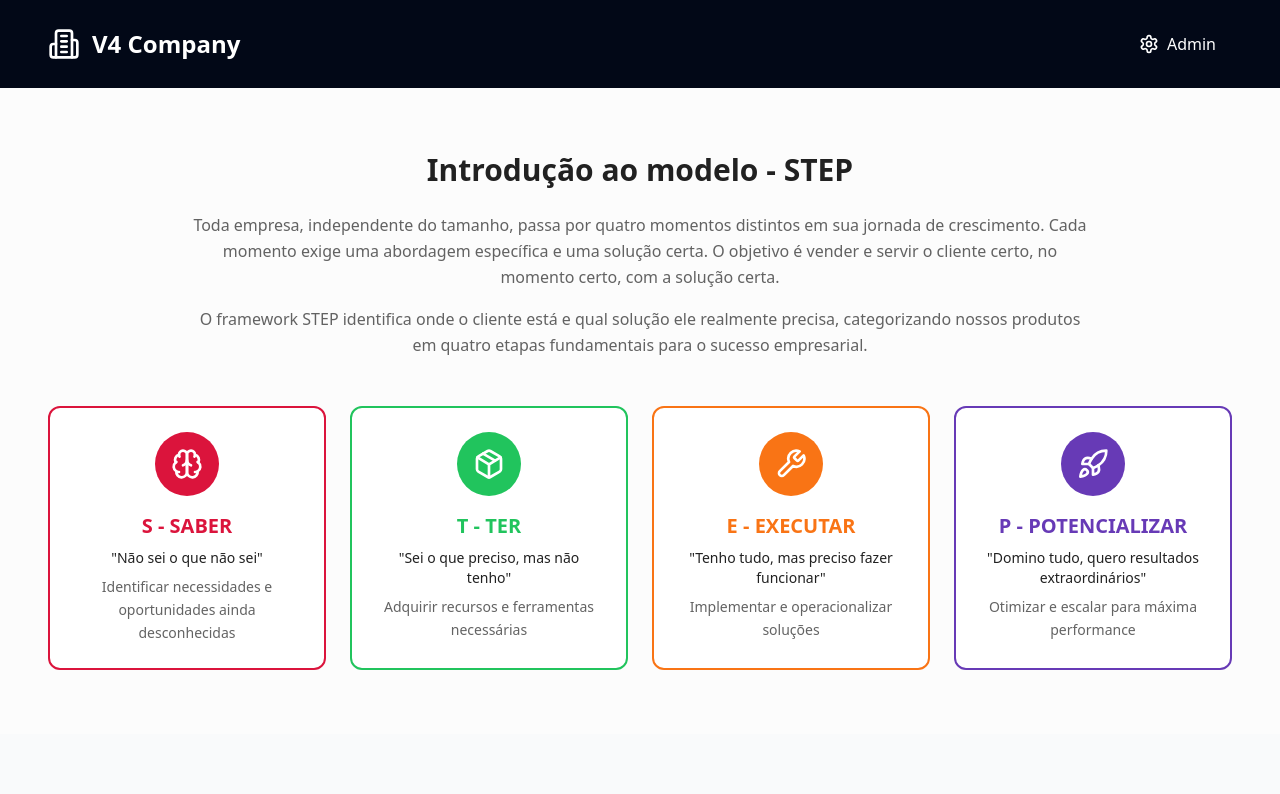
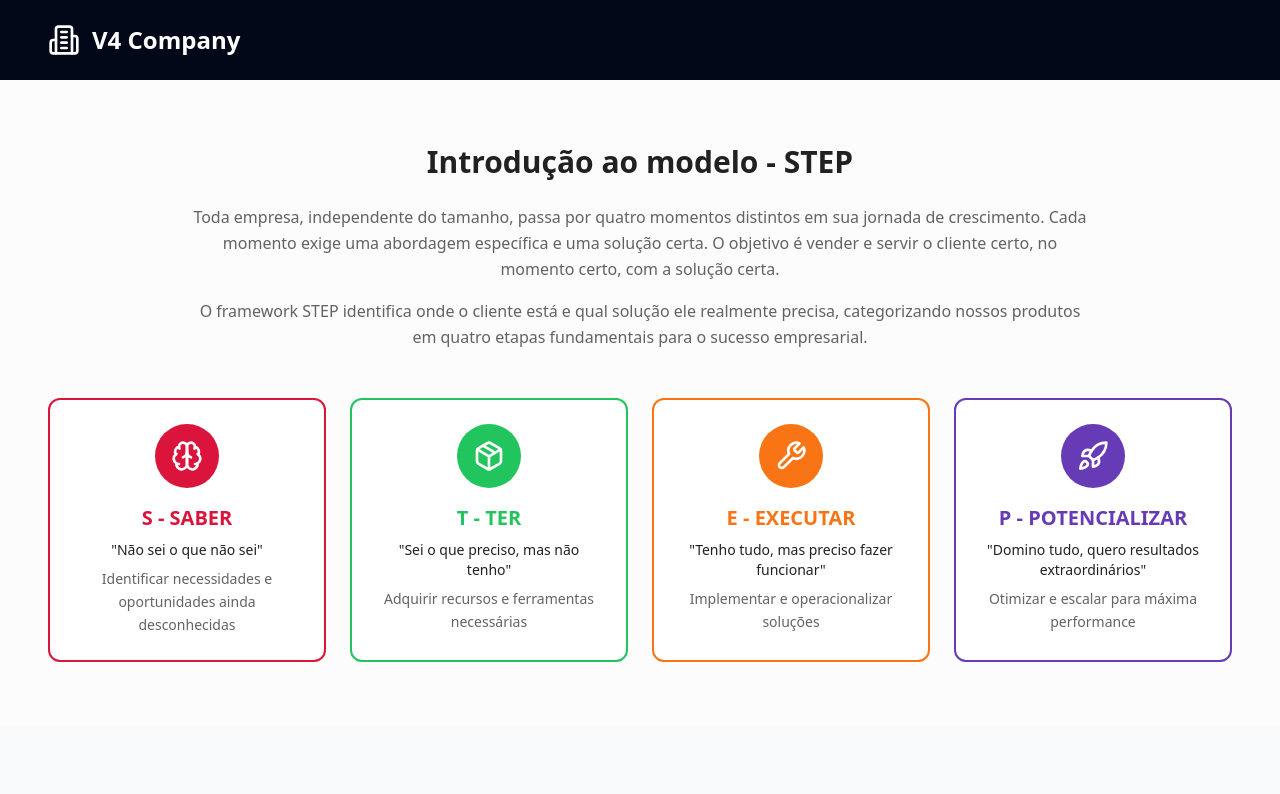
Before and after one commit to gina-eng/v4-product-compass-56970939, a React (Vite) app: page / in a window 1280 px wide. Shown: the top 794 px of the page. Built offline with nearby package versions, Linux system fonts and the light colour scheme.

Commit message:
Visual edit in Lovable
Edited UI in Lovable

```diff
--- a/src/components/Header.tsx
+++ b/src/components/Header.tsx
@@ -1,9 +1,7 @@
 import { Building2, Settings } from "lucide-react";
 import { Link } from "react-router-dom";
-
 const Header = () => {
-  return (
-    <header className="bg-header-bg text-header-foreground py-6 px-4">
+  return <header className="bg-header-bg text-header-foreground py-6 px-4">
       <div className="container mx-auto">
         <div className="flex items-center justify-between">
           <Link to="/" className="flex items-center gap-3">
@@ -11,16 +9,9 @@ const Header = () => {
             <span className="text-2xl font-bold">V4 Company</span>
           </Link>
 
-          <Link
-            to="/admin"
-            className="flex items-center gap-2 px-4 py-2 rounded-md hover:bg-white/10 transition-colors"
-          >
-            <Settings className="h-5 w-5" />
-            <span>Admin</span>
-          </Link>
+
         </div>
       </div>
-    </header>
-  );
+    </header>;
 };
 export default Header;
```
